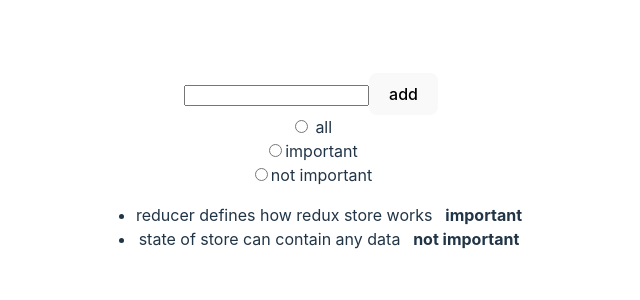
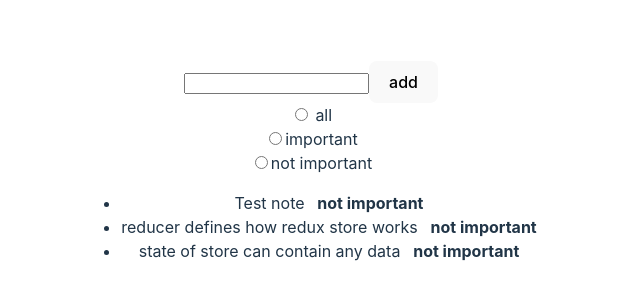
Before and after one commit to kamrantahir2/MOOC-NoteApp-Redux, a React (Vite) app: page / in a window 1280 px wide. Shown: the part 230-530 px from the top of the page, without its empty margins (329-969 px from the left). Built offline with nearby package versions, Linux system fonts and the light colour scheme; data requests are answered from the project's data file.

Commit message:
Implement createNew function in Notes component

```diff
--- a/db.json
+++ b/db.json
@@ -1,14 +1,19 @@
 {
   "notes": [
     {
-      "content": "reducer defines how redux store works",
-      "important": true,
-      "id": 1
+      "id": "0243",
+      "content": "Test note",
+      "important": false
     },
     {
+      "id": "8ba8",
+      "content": "reducer defines how redux store works",
+      "important": false
+    },
+    {
+      "id": "9016",
       "content": "state of store can contain any data",
-      "important": false,
-      "id": 2
+      "important": false
     }
   ]
 }
--- a/src/components/NewNote.jsx
+++ b/src/components/NewNote.jsx
@@ -1,14 +1,16 @@
 import { useDispatch } from "react-redux";
 import { createNote } from "../reducers/noteReducer";
+import noteService from "../services/notes.js";
 
 const NewNote = () => {
   const dispatch = useDispatch();
 
-  const addNote = (event) => {
+  const addNote = async (event) => {
     event.preventDefault();
     const content = event.target.note.value;
     event.target.note.value = "";
-    dispatch(createNote(content));
+    const newNote = await noteService.createNew(content);
+    dispatch(createNote(newNote));
   };
 
   return (
--- a/src/reducers/noteReducer.js
+++ b/src/reducers/noteReducer.js
@@ -7,12 +7,7 @@ const noteSlice = createSlice({
   initialState: [],
   reducers: {
     createNote(state, action) {
-      const content = action.payload;
-      state.push({
-        content,
-        important: false,
-        id: generateId(),
-      });
+      state.push(action.payload);
     },
     toggleImportanceOf(state, action) {
       const id = action.payload;
```
